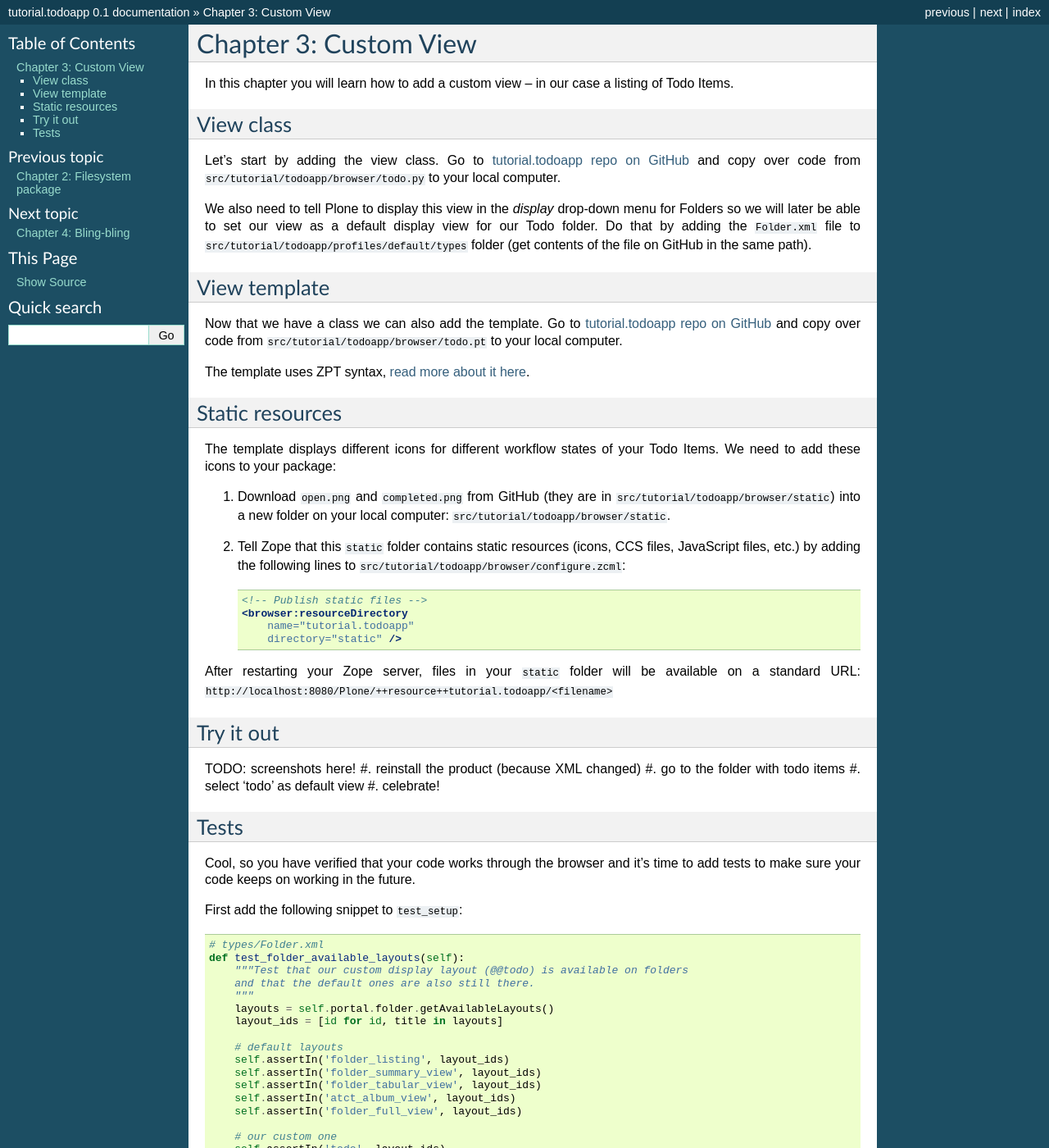
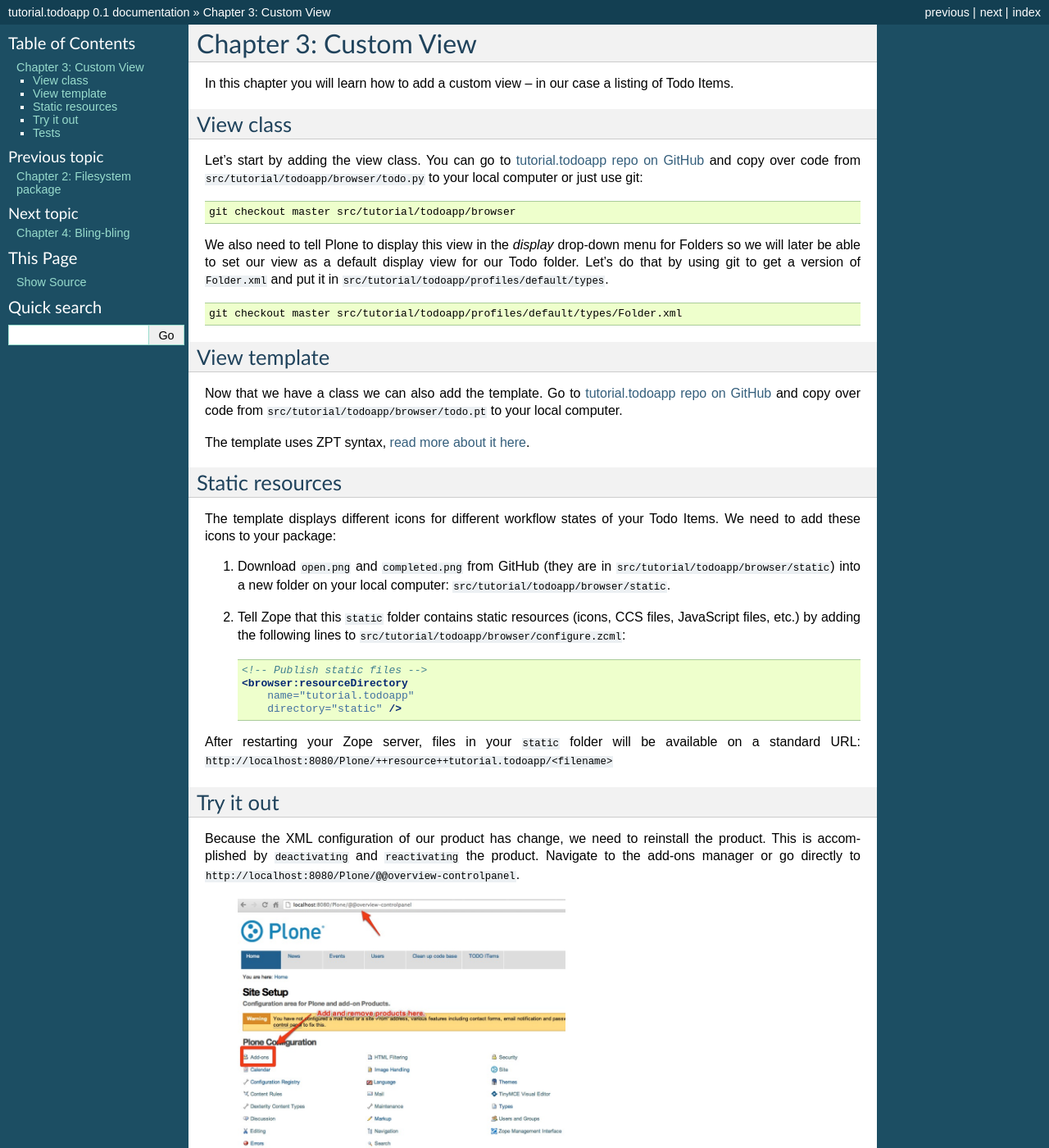
Before and after one commit to collective/tutorial.todoapp, a Sphinx documentation site: the page built from docs/chapter_3.rst, in a window 1280 px wide and 1400 px high. Shown: the whole window at 82% size. Built offline with Sphinx 7.4.7, drawn with Linux system fonts in a browser that asks for light colours; pages that are not in the unit, such as notebooks, are missing from menus; some of the changed text lies outside the part shown.

Commit message:
saving changes for debug mode

```diff
--- a/docs/chapter_2.rst
+++ b/docs/chapter_2.rst
@@ -156,9 +156,7 @@
 
 .. code-block:: bash
 
-   cd src/tutorial/todoapp
-   git checkout master tests
-   cd tests
+   git checkout master src/tutorial/todoapp/tests
 
 Note that these test cases include test for functionality that you haven't added
 yet, so don't be surprised if they fail on first run!
--- a/docs/chapter_3.rst
+++ b/docs/chapter_3.rst
@@ -15,15 +15,24 @@
 View class
 ==========
 
-Let's start by adding the view class. Go to `tutorial.todoapp repo on
+Let's start by adding the view class. You can go to `tutorial.todoapp repo on
 GitHub <https://github.com/collective/tutorial.todoapp/>`_ and copy over code
-from ``src/tutorial/todoapp/browser/todo.py`` to your local computer.
+from ``src/tutorial/todoapp/browser/todo.py`` to your local computer or just
+use git:
+
+.. code-block:: bash
+
+   git checkout master src/tutorial/todoapp/browser
 
 We also need to tell Plone to display this view in the `display` drop-down menu
 for Folders so we will later be able to set our view as a default display view
-for our Todo folder. Do that by adding the ``Folder.xml`` file to
-``src/tutorial/todoapp/profiles/default/types`` folder (get contents of the file
-on GitHub in the same path).
+for our Todo folder. Let's do that by using git to get a version of ``Folder.xml``
+and put it in ``src/tutorial/todoapp/profiles/default/types``.
+
+.. code-block:: bash
+
+   git checkout master src/tutorial/todoapp/profiles/default/types/Folder.xml
+
 
 View template
 =============
@@ -63,8 +72,24 @@
 Try it out
 ==========
 
-TODO: screenshots here!
-#. reinstall the product (because XML changed)
+Because the XML configuration of our product has change, we need to
+reinstall the product. This is accomplished by ``deactivating`` and ``reactivating``
+the product. Navigate to the add-ons manager or go directly to ``http://localhost:8080/Plone/@@overview-controlpanel``.
+
+   .. image:: images/find_addons.jpg
+      :width: 400px
+
+Deactivate the tutorial.todoapp product, and then reactivate it.
+
+   .. image:: images/deactivate.jpg
+      :width: 400px
+
+   .. image:: images/reactivate.jpg
+      :width: 400px
+
+Every time you make a change to the xml files, by exporting or manual edit, you
+must reactivate the product.
+
 #. go to the folder with todo items
 #. select 'todo' as default view
 #. celebrate!
```
Also changed, not shown: docs/images/deactivate.jpg (added), docs/images/find_addons.jpg (added), docs/images/reactivate.jpg (added).
